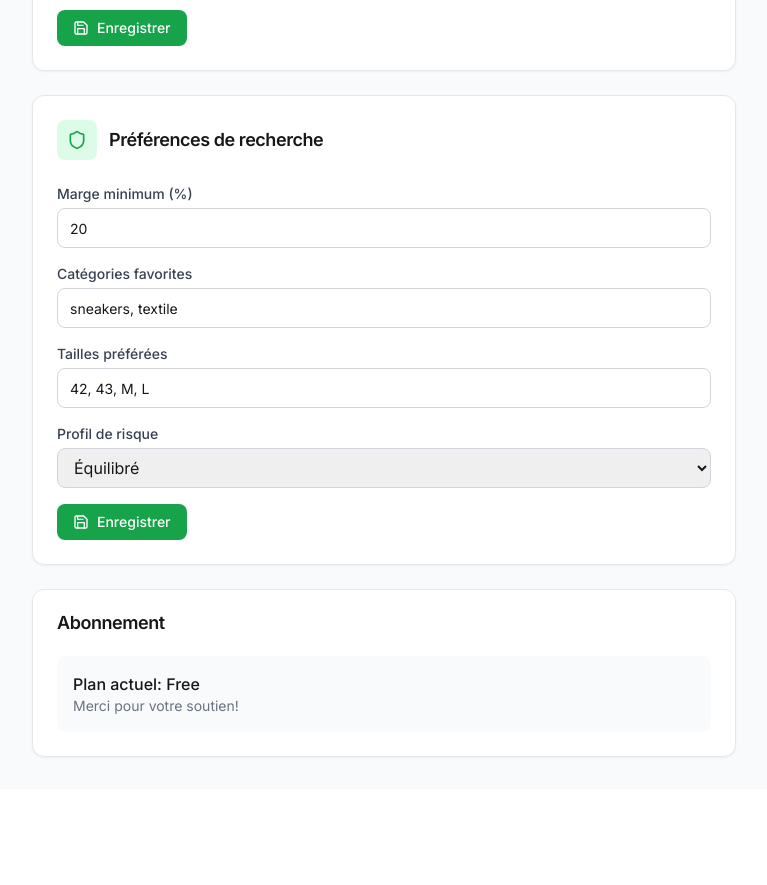
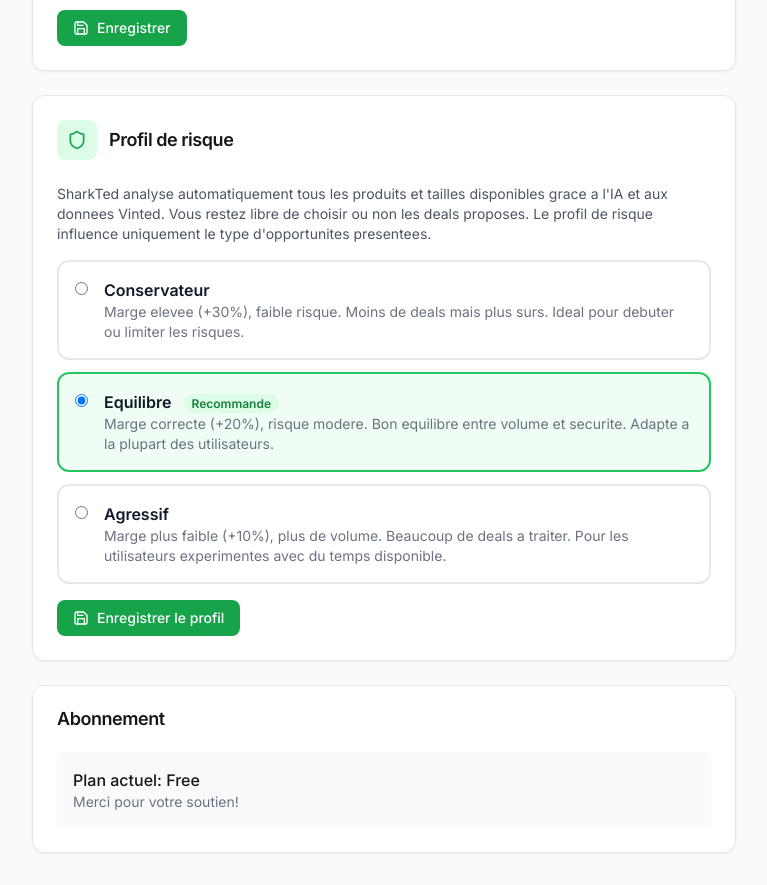
Before and after one commit to maous26/sharkted-front, a Next.js app in the folder apps/web/: page /dashboard/settings in a window 1280 px wide. Shown: the part 1340-2225 px from the top of the page, without its empty margins (256-1023 px from the left). Before the commit the page ends 2129 px from the top, so only its background shows below. Built offline with nearby package versions, Linux system fonts and the light colour scheme; no server answers.

Commit message:
simplify settings: keep only risk profile, remove categories/sizes/margin

```diff
--- a/apps/web/app/dashboard/settings/page.tsx
+++ b/apps/web/app/dashboard/settings/page.tsx
@@ -22,9 +22,6 @@ export default function SettingsPage() {
   });
 
   const [preferencesData, setPreferencesData] = useState({
-    min_margin: user?.preferences?.min_margin || 20,
-    categories: user?.preferences?.categories?.join(", ") || "sneakers, textile",
-    sizes: user?.preferences?.sizes?.join(", ") || "42, 43, M, L",
     risk_profile: user?.preferences?.risk_profile || "balanced",
   });
 
@@ -251,56 +248,95 @@ export default function SettingsPage() {
               <div className="w-10 h-10 rounded-lg bg-green-100 flex items-center justify-center">
                 <Shield className="text-green-600" size={20} />
               </div>
-              <CardTitle>Préférences de recherche</CardTitle>
+              <CardTitle>Profil de risque</CardTitle>
             </div>
           </CardHeader>
           <CardContent className="space-y-4">
-            <Input
-              label="Marge minimum (%)"
-              type="number"
-              value={preferencesData.min_margin}
-              onChange={(e) =>
-                setPreferencesData({
-                  ...preferencesData,
-                  min_margin: Number(e.target.value),
-                })
-              }
-            />
-            <Input
-              label="Catégories favorites"
-              placeholder="sneakers, textile, accessoires"
-              value={preferencesData.categories}
-              onChange={(e) =>
-                setPreferencesData({ ...preferencesData, categories: e.target.value })
-              }
-            />
-            <Input
-              label="Tailles préférées"
-              placeholder="42, 43, M, L"
-              value={preferencesData.sizes}
-              onChange={(e) =>
-                setPreferencesData({ ...preferencesData, sizes: e.target.value })
-              }
-            />
-            <div>
-              <label className="block text-sm font-medium text-gray-700 mb-1">
-                Profil de risque
+            <p className="text-sm text-gray-600 mb-4">
+              SharkTed analyse automatiquement tous les produits et tailles disponibles grace a l'IA et aux donnees Vinted.
+              Vous restez libre de choisir ou non les deals proposes. Le profil de risque influence uniquement le type d'opportunites presentees.
+            </p>
+
+            <div className="space-y-3">
+              <label
+                className={`flex items-start gap-4 p-4 rounded-xl border-2 cursor-pointer transition-all ${
+                  preferencesData.risk_profile === "conservative"
+                    ? "border-green-500 bg-green-50"
+                    : "border-gray-200 hover:border-gray-300"
+                }`}
+                onClick={() => setPreferencesData({ risk_profile: "conservative" })}
+              >
+                <input
+                  type="radio"
+                  name="risk_profile"
+                  value="conservative"
+                  checked={preferencesData.risk_profile === "conservative"}
+                  onChange={() => setPreferencesData({ risk_profile: "conservative" })}
+                  className="mt-1"
+                />
+                <div>
+                  <p className="font-semibold text-gray-900">Conservateur</p>
+                  <p className="text-sm text-gray-500">
+                    Marge elevee (+30%), faible risque. Moins de deals mais plus surs.
+                    Ideal pour debuter ou limiter les risques.
+                  </p>
+                </div>
               </label>
-              <select
-                value={preferencesData.risk_profile}
-                onChange={(e) =>
-                  setPreferencesData({ ...preferencesData, risk_profile: e.target.value as "conservative" | "balanced" | "aggressive" })
-                }
-                className="w-full border border-gray-300 rounded-lg px-3 py-2"
+
+              <label
+                className={`flex items-start gap-4 p-4 rounded-xl border-2 cursor-pointer transition-all ${
+                  preferencesData.risk_profile === "balanced"
+                    ? "border-primary-500 bg-primary-50"
+                    : "border-gray-200 hover:border-gray-300"
+                }`}
+                onClick={() => setPreferencesData({ risk_profile: "balanced" })}
               >
-                <option value="conservative">Conservateur (marge élevée, faible risque)</option>
-                <option value="balanced">Équilibré</option>
-                <option value="aggressive">Agressif (plus de deals, risque modéré)</option>
-              </select>
+                <input
+                  type="radio"
+                  name="risk_profile"
+                  value="balanced"
+                  checked={preferencesData.risk_profile === "balanced"}
+                  onChange={() => setPreferencesData({ risk_profile: "balanced" })}
+                  className="mt-1"
+                />
+                <div>
+                  <p className="font-semibold text-gray-900">Equilibre <span className="text-xs bg-primary-100 text-primary-700 px-2 py-0.5 rounded-full ml-2">Recommande</span></p>
+                  <p className="text-sm text-gray-500">
+                    Marge correcte (+20%), risque modere. Bon equilibre entre volume et securite.
+                    Adapte a la plupart des utilisateurs.
+                  </p>
+                </div>
+              </label>
+
+              <label
+                className={`flex items-start gap-4 p-4 rounded-xl border-2 cursor-pointer transition-all ${
+                  preferencesData.risk_profile === "aggressive"
+                    ? "border-orange-500 bg-orange-50"
+                    : "border-gray-200 hover:border-gray-300"
+                }`}
+                onClick={() => setPreferencesData({ risk_profile: "aggressive" })}
+              >
+                <input
+                  type="radio"
+                  name="risk_profile"
+                  value="aggressive"
+                  checked={preferencesData.risk_profile === "aggressive"}
+                  onChange={() => setPreferencesData({ risk_profile: "aggressive" })}
+                  className="mt-1"
+                />
+                <div>
+                  <p className="font-semibold text-gray-900">Agressif</p>
+                  <p className="text-sm text-gray-500">
+                    Marge plus faible (+10%), plus de volume. Beaucoup de deals a traiter.
+                    Pour les utilisateurs experimentes avec du temps disponible.
+                  </p>
+                </div>
+              </label>
             </div>
-            <Button onClick={handleSavePreferences} disabled={saving}>
+
+            <Button onClick={handleSavePreferences} disabled={saving} className="mt-4">
               <Save size={16} className="mr-2" />
-              Enregistrer
+              Enregistrer le profil
             </Button>
           </CardContent>
         </Card>
```
